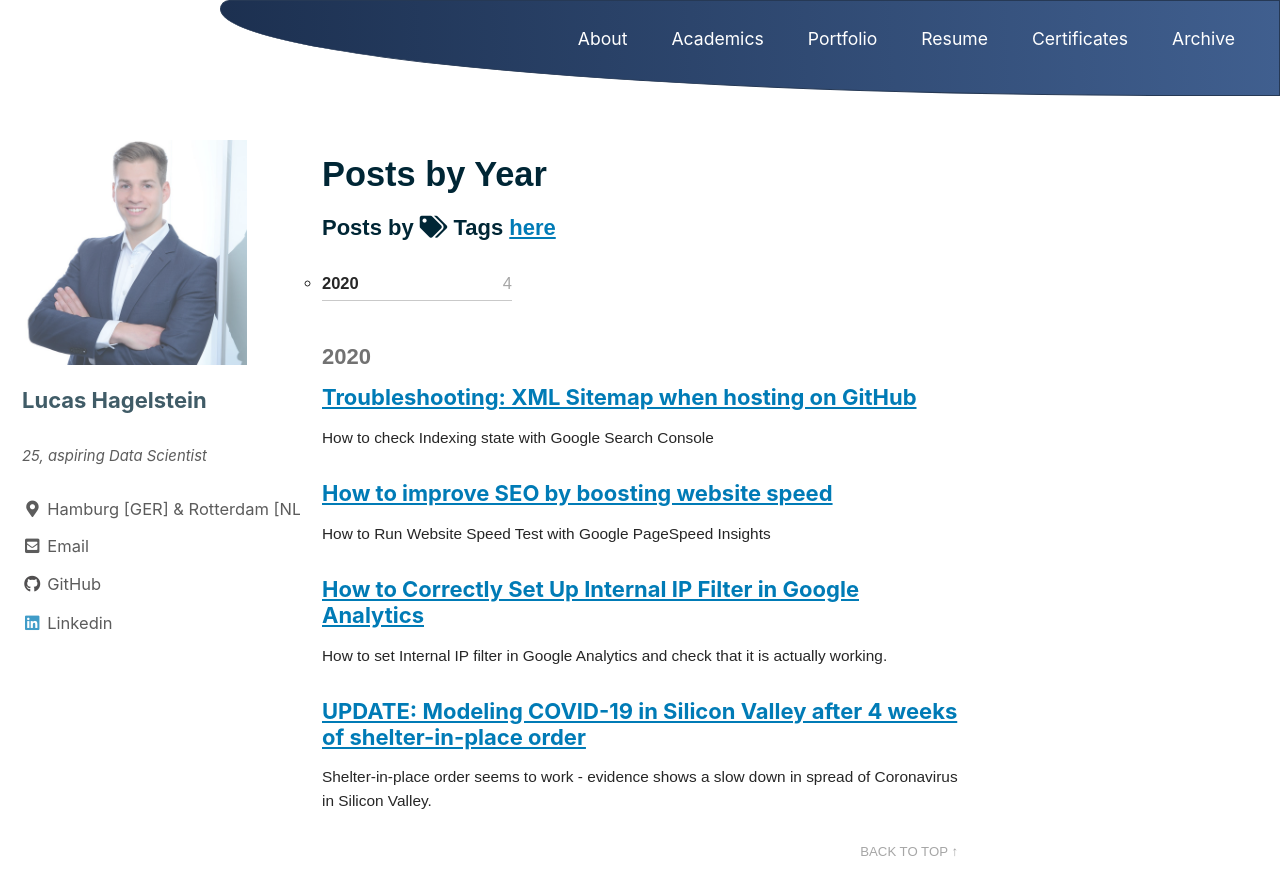
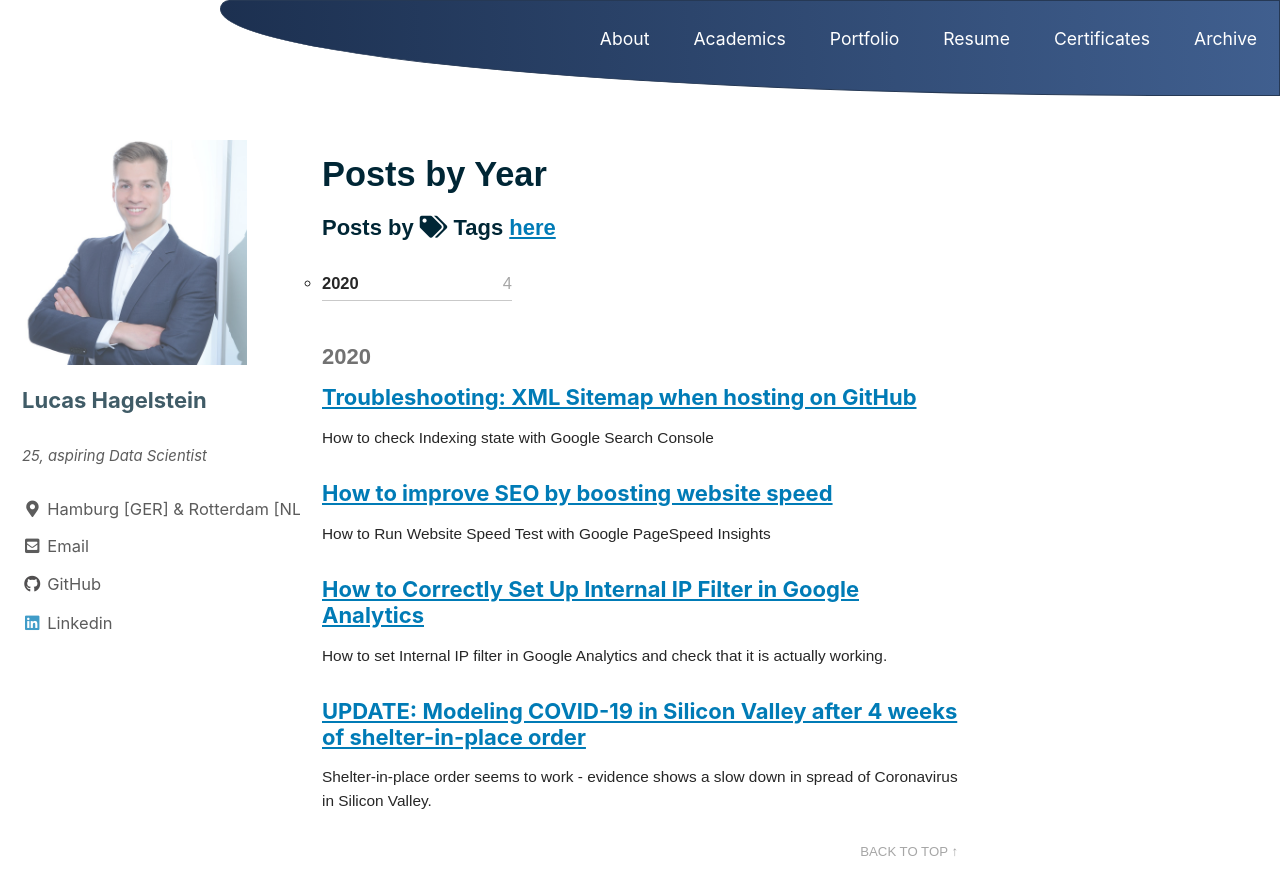
Before and after one commit to LHAGELS/LHAGELS.github.io, a Jekyll site: the page built from _pages/year-archive.md, in a window 1280 px wide and 900 px high. Shown: the top 895 px of the window. Built offline with Jekyll 4.4.1, drawn with Linux system fonts in a browser that asks for light colours; cached includes are drawn as plain includes; nearby versions of some CDN libraries.

Commit message:
new github

```diff
--- a/_sass/minimal-mistakes/_masthead.scss
+++ b/_sass/minimal-mistakes/_masthead.scss
@@ -15,7 +15,7 @@
     margin-left: 10em;
     margin-right: 0%;
     margin-bottom: 1em;
-    padding: 0.75em 1em 1.5em 12em;
+    padding: 0.75em 0em 1.5em 12em;
     max-width: 100%;
     display: -webkit-box;
     display: -ms-flexbox;
```
